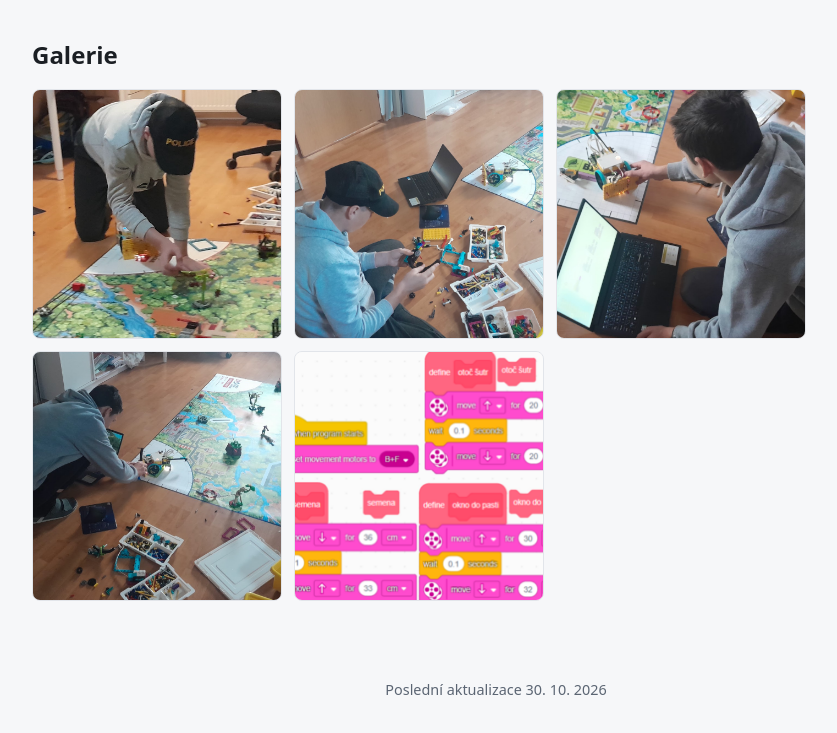
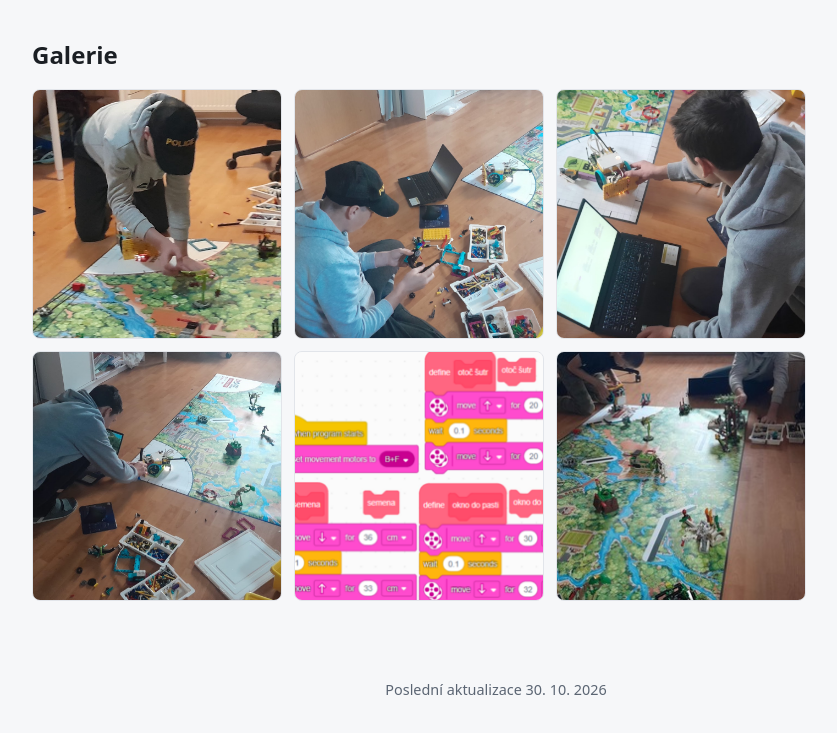
Before and after one commit to mir333/fll-2027, a website: page public/index.html in a window 1280 px wide. Shown: the part 1963-2696 px from the top of the page, without its empty margins (144-981 px from the left). Drawn offline with Linux system fonts and the light colour scheme.

Commit message:
Add sixth gallery photo of team practicing on the full mat
Co-Authored-By: Claude Sonnet 5 <noreply@anthropic.com>

```diff
--- a/public/index.html
+++ b/public/index.html
@@ -49,6 +49,9 @@
         <figure>
           <img src="/spike-missions-2.png" alt="Programový kód v SPIKE Prime pro mise semena, otoč šutr a okno do pasti" width="250" height="250" loading="lazy">
         </figure>
+        <figure>
+          <img src="/team-practice.jpg" alt="Tým trénuje na celé herní ploše" width="250" height="250" loading="lazy">
+        </figure>
       </div>
     </section>
   </main>
```
Also changed, not shown: public/team-practice.jpg (added).
